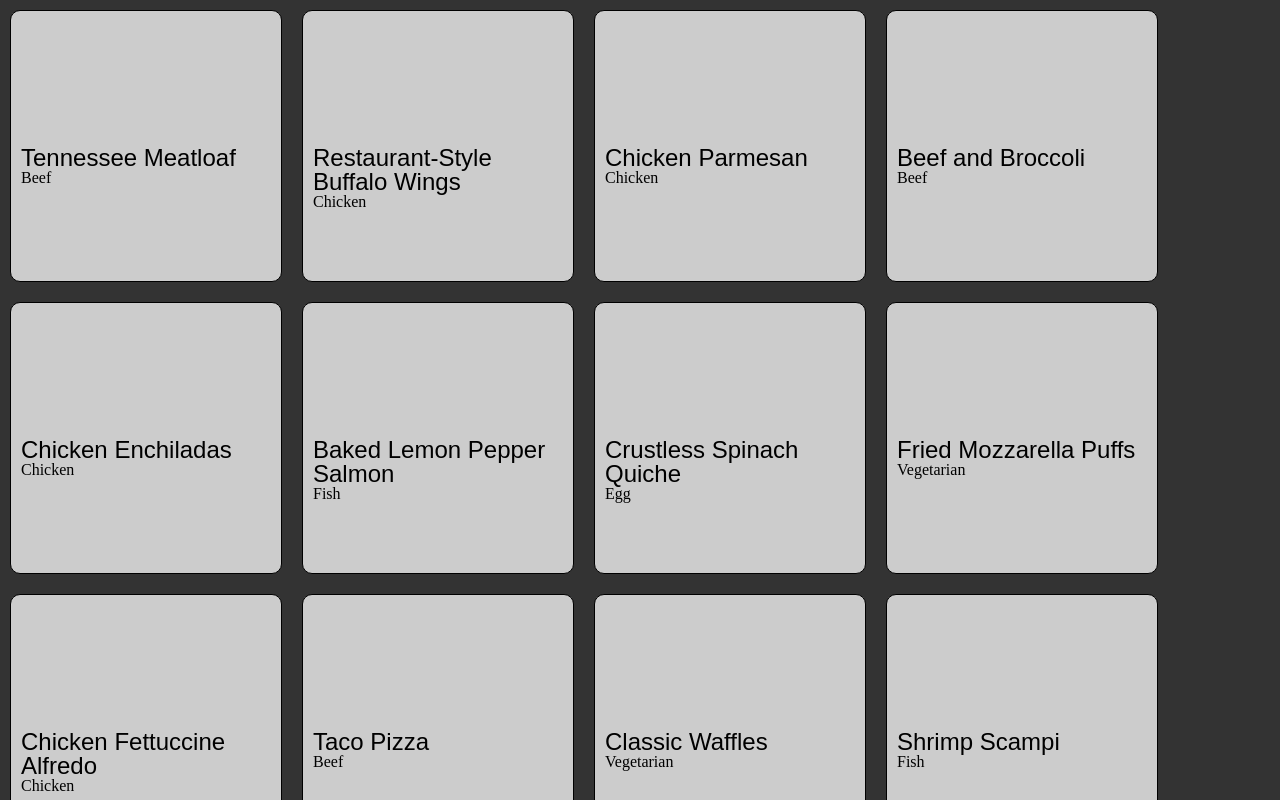
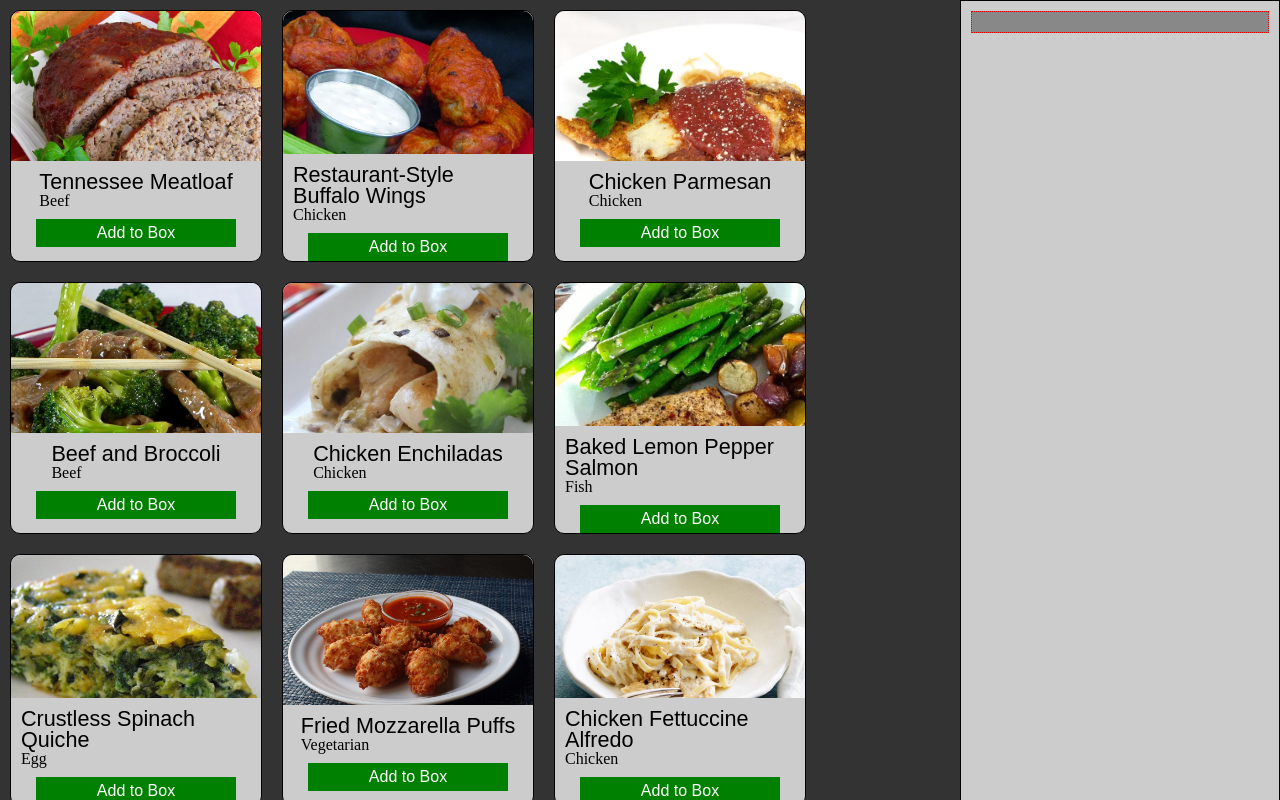
Before and after one commit to Taouen/gobble, a React (Create React App) app: page /picker in a window 1280 px wide. Both pictures are taken after a click on the button "Load Sample Recipes". Shown: the top 800 px of the page. Built offline with nearby package versions, Linux system fonts and the light colour scheme.

Commit message:
implemented styled components mostly app wide, worked on implementing the box component

```diff
--- a/package.json
+++ b/package.json
@@ -9,10 +9,11 @@
     "react": "^16.13.1",
     "react-dom": "^16.13.1",
     "react-router-dom": "^5.2.0",
-    "react-scripts": "3.4.1"
+    "react-scripts": "3.4.1",
+    "styled-components": "^5.1.1"
   },
   "scripts": {
-    "start": "react-scripts start",
+    "start": "BROWSER='firefox developer edition' react-scripts start",
     "build": "react-scripts build",
     "test": "react-scripts test",
     "eject": "react-scripts eject"
--- a/src/components/App.js
+++ b/src/components/App.js
@@ -1,6 +1,28 @@
 import React from 'react';
+import styled from 'styled-components';
 import '../css/reset.css';
-import '../css/App.css';
+
+
+const Button = styled.button`
+	border: none;
+	background: green;
+	padding: 10px;
+	color: white;
+	font-size: 1.3rem;
+	cursor: pointer;
+	margin: 0 auto;
+	border-radius: 10px;
+`
+const Wrapper = styled.div `
+	display: flex;
+	align-items: center;
+	justify-content: center;
+	flex-direction: column;
+`
+const Welcome = styled.h1 `
+	font-size: 3rem;
+	margin-bottom: 50px;
+`
 
 class App extends React.Component {
 	openPicker = () => {
@@ -9,10 +31,10 @@ class App extends React.Component {
 
 	render() {
 		return (
-			<div className="main-wrapper">
-				<h1>Welcome to Gobble!</h1>
-				<button onClick={this.openPicker}>Open Recipe Picker</button>
-			</div>
+			<Wrapper>
+				<Welcome>Welcome to Gobble!</Welcome>
+				<Button onClick={this.openPicker}>Open Recipe Picker</Button>
+			</Wrapper>
 		)
 	}
 }
--- /dev/null
+++ b/src/components/Box.js
@@ -0,0 +1,31 @@
+import React from 'react';
+import styled from 'styled-components';
+
+const BoxWrapper = styled.div `
+	padding: 10px;
+	border: 1px solid black;
+	background: #ccc;
+`;
+
+const BoxContent = styled.div `
+	padding: 10px;
+	border: 1px dotted red;
+	background: #888;
+`
+
+class Box extends React.Component {
+	render() {
+		const order = Object.keys(this.props.contents);
+
+		return (
+			<BoxWrapper>
+				<BoxContent>
+					{/* just added functionality to render the box state into the box. need to change it to add the total of each one, plus the price. */}
+					{order}
+				</BoxContent>
+			</BoxWrapper>
+		);
+	}
+}
+
+export default Box;
--- a/src/components/Picker.js
+++ b/src/components/Picker.js
@@ -1,32 +1,62 @@
 import React from 'react';
+import styled from 'styled-components';
 import RecipeCard from './RecipeCard';
 import sampleRecipes from '../recipes';
 import '../css/picker.css';
+import Box from './Box';
 
+const Button = styled.button`
+	border: none;
+	background: green;
+	padding: 10px;
+	color: white;
+	font-size: 1.3rem;
+	cursor: pointer;
+	margin: 0 auto;
+	border-radius: 10px;
+`
+const Wrapper = styled.div `
+	display: grid;
+	grid-template-columns: 3fr 1fr;
+
+`
 
 class Picker extends React.Component {
 	state = {
 		recipes: {},
+		box: {},
 	}
 
 	loadSampleRecipes = () => {
 		this.setState({recipes: sampleRecipes});
 	}
 
+	addToBox = (key) => {
+		const box = {...this.state.box};
+		box[key] = box[key] + 1 || 1;
+		this.setState({box});
+	}
+
 	render() {
+		const keys = Object.keys(this.state.recipes);
+
 		return (
-			<div className="card-wrapper">
-				{Object.keys(this.state.recipes)
-					.map(key =>
+			<Wrapper>
+				<div className="test">
+					{keys.map(key =>
 						<RecipeCard
 							key={key}
+							index={key}
 							title={this.state.recipes[key].title}
 							image={this.state.recipes[key].image}
 							protein={this.state.recipes[key].protein}
+							addToBox={this.addToBox}
 						/>)
 					}
-				<button onClick={this.loadSampleRecipes}>Load Sample Recipes</button>
 				</div>
+				{keys.length === 0 ? <Button onClick={this.loadSampleRecipes}>Load Sample Recipes</Button> : null}
+				<Box contents={this.state.box}/>
+			</Wrapper>
 		);
 	}
 }
--- a/src/components/RecipeCard.js
+++ b/src/components/RecipeCard.js
@@ -1,15 +1,69 @@
 import React from 'react';
-import '../css/recipeCard.css';
+import styled from 'styled-components';
+
+const Title = styled.h3`
+	font-size: 1.35rem;
+	font-family: Arial, Helvetica, sans-serif;
+`;
+
+const Card = styled.div`
+	border: 1px solid black;
+	background: #ccc;
+	width: 250px;
+	height: 250px;
+	margin: 10px;
+	border-radius: 10px;
+	display: flex;
+	flex-direction: column;
+	align-items: center;
+`;
+
+const ImageWrapper = styled.div`
+	height: 150px;
+	overflow: hidden;
+	border-top-left-radius: 10px;
+	border-top-right-radius: 10px;
+`;
+
+const Image = styled.img`
+	width: 100%;
+	height: auto;
+`;
+
+const RecipeTitle = styled.div `
+	padding: 10px;
+`;
+
+const AddButton = styled.button.attrs(props => ({
+	addToBox: "props.addToBox",
+	index: "props.index"
+}))`
+	background: green;
+	color: white;
+	border: none;
+	width: 80%;
+	font-family: Arial, Helvetica, sans-serif;
+	font-size: 1rem;
+	padding: 5px;
+	cursor: pointer;
+`
+
 
 class RecipeCard extends React.Component {
+
 	render() {
 		const {image, title, protein} = this.props;
 		return (
-			<div className="recipe-card">
-				<div className="image-holder"></div>
-				<h3>{title}</h3>
-				<p>{protein}</p>
-			</div>
+			<Card>
+				<ImageWrapper>
+					<Image src={image} />
+				</ImageWrapper>
+				<RecipeTitle>
+					<Title>{title}</Title>
+					<p>{protein}</p>
+				</RecipeTitle>
+				<AddButton onClick={() => this.props.addToBox(this.props.index)}>Add to Box</AddButton>
+			</Card>
 		);
 	}
 }
--- a/src/css/App.css
+++ /dev/null
@@ -1,32 +0,0 @@
-body {
-	background: #333;
-}
-
-#root {
-	display: flex;
-	justify-content: center;
-	align-items: center;
-}
-
-.main-wrapper {
-	display: flex;
-	align-items: center;
-	justify-content: center;
-	flex-direction: column;
-}
-
-h1 {
-	font-size: 3rem;
-	margin-bottom: 50px;
-}
-
-button {
-	border: none;
-	background: green;
-	padding: 10px;
-	color: white;
-	font-size: 1.3rem;
-	cursor: pointer;
-	margin: 0 auto;
-	border-radius: 10px;
-}
--- /dev/null
+++ b/src/css/index.css
@@ -0,0 +1,9 @@
+body {
+	background: #333;
+}
+
+#root {
+	display: flex;
+	justify-content: center;
+	align-items: center;
+}
--- a/src/css/picker.css
+++ b/src/css/picker.css
@@ -1,8 +1,4 @@
-body{
-	background: #333;
-}
-
-.card-wrapper {
+.test {
 	display: flex;
 	flex-wrap: wrap;
 }
--- a/src/css/recipeCard.css
+++ /dev/null
@@ -1,20 +0,0 @@
-.recipe-card {
-	border: 1px solid black;
-	background: #ccc;
-	width: 250px;
-	height: 250px;
-	margin: 10px;
-	border-radius: 10px;
-	padding: 10px;
-}
-
-h3 {
-	font-size: 1.5rem;
-	font-family: Arial, Helvetica, sans-serif;
-}
-
-.image-holder{
-	width: 100%;
-	height: 50%;
-	background-size: cover;
-}
--- a/src/index.js
+++ b/src/index.js
@@ -1,6 +1,7 @@
 import React from 'react';
 import ReactDOM from 'react-dom';
 import Router from './components/Router';
+import './css/index.css';
 
 ReactDOM.render(
 	<Router />,
```
Also changed, not shown: 2 other files (tests, documents, lock files or other folders). Lines whose indentation alone changed are shown as unchanged.
